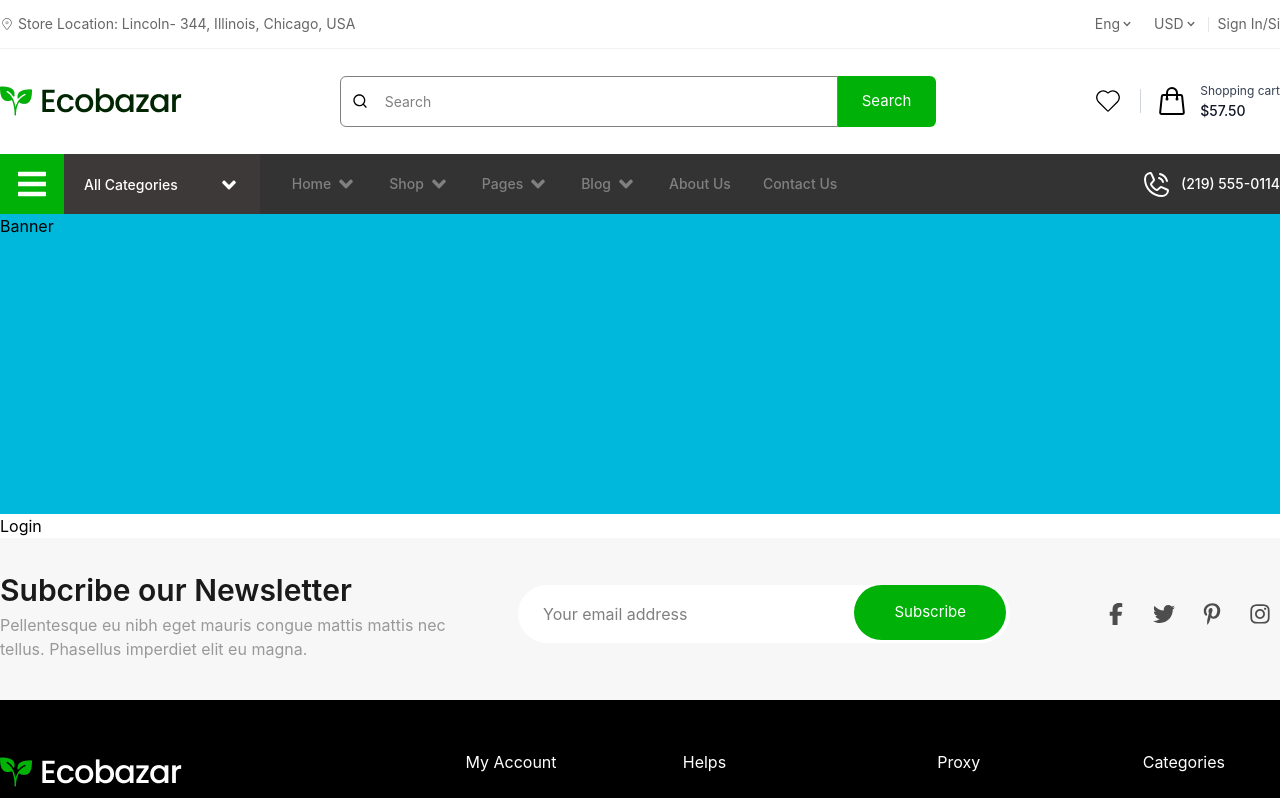
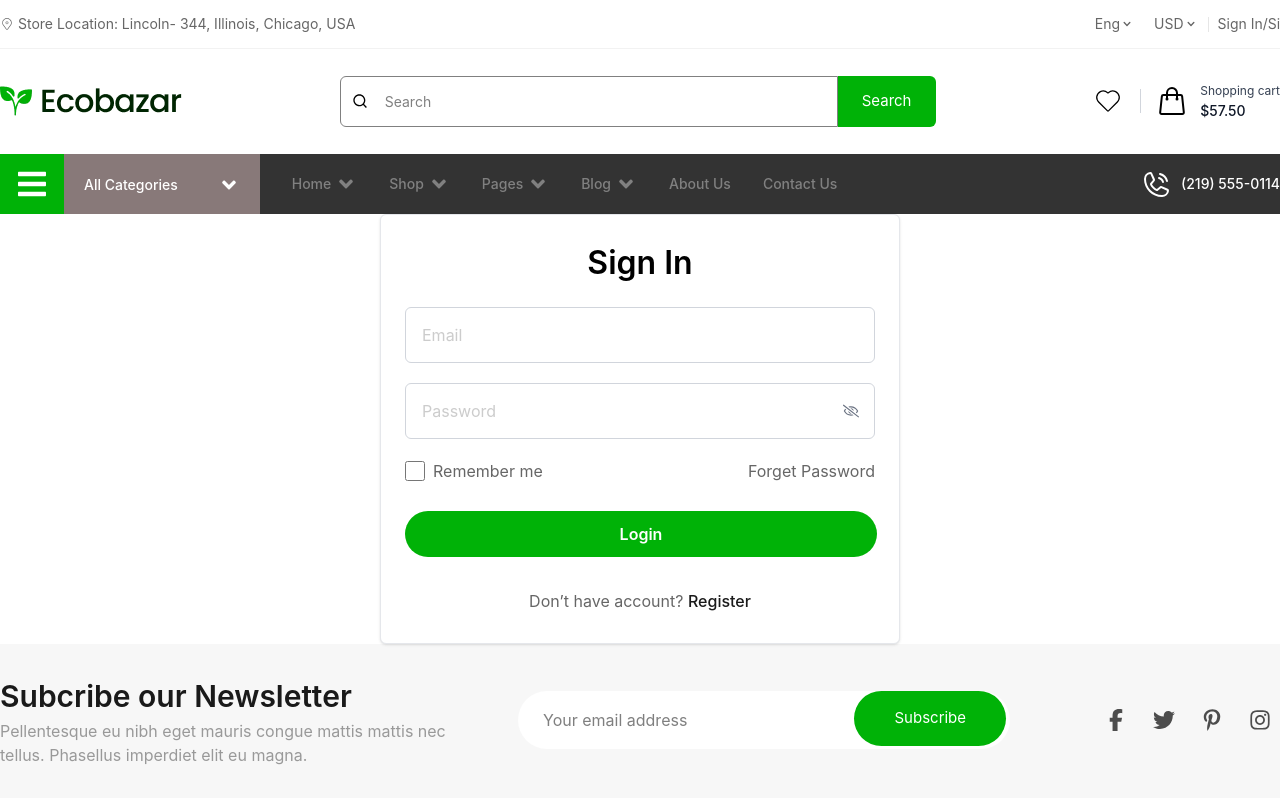
Before and after one commit to kawsereng/Ecobazar, a React (Vite) app: page /Login in a window 1280 px wide. Shown: the top 798 px of the page. Built offline with nearby package versions, Linux system fonts and the light colour scheme.

Commit message:
Sin in Sin Up Ui from Done

```diff
--- a/src/App.jsx
+++ b/src/App.jsx
@@ -2,6 +2,7 @@ import {Routes, Route } from "react-router";
 import  {Home}   from "./pages/Home";
 import {Registation} from "./pages/Registation"
 import {Login} from "./pages/Login"
+import {Forget}from "./pages/Forget"
 import  {MainLayout}  from "./Components/Layout/MainLayout";
 function App() {
 
@@ -12,6 +13,7 @@ function App() {
           <Route path="/" element={<Home />} />
           <Route path="/Login" element={<Login />} />
           <Route path="/Registation" element={<Registation />} />
+          <Route path="/Forget" element={<Forget />} />
         </Route>
       </Routes>
     </>
--- a/src/Components/HeadNav.jsx
+++ b/src/Components/HeadNav.jsx
@@ -48,7 +48,7 @@ let droptakaRef = useRef(null)
                     </div>
                   }
             </div>
-            <div className="flex items-center relative after:w-[1px] after:h-[15px] after:bg-[#E6E6E6] after:containt-[''] after:absolute after:top-[17px] after:left-[-10px] py-3.5"><Link to="/Registation">Sign In</Link> / <Link to="/Login">Sign Up</Link></div>
+            <div className="flex items-center relative after:w-[1px] after:h-[15px] after:bg-[#E6E6E6] after:containt-[''] after:absolute after:top-[17px] after:left-[-10px] py-3.5"><Link to="/Login">Sign In</Link> / <Link to="/Registation">Sign Up</Link></div>
           </div>
         </div>
 
--- a/src/Components/Layout/MainLayout.jsx
+++ b/src/Components/Layout/MainLayout.jsx
@@ -14,7 +14,7 @@ export const MainLayout = () => {
         <SearchBar/>
         <Navbar/>
 
-        <Banner/>
+        {/* <Banner/> */}
         <Outlet/>
         <FooterTop/>
         <Footer/>
--- a/src/Components/Layout/Navbar.jsx
+++ b/src/Components/Layout/Navbar.jsx
@@ -44,8 +44,8 @@ const[all,setAll]=useState(false)
                     className="text-white cursor-pointer"
                   />
                 </span>
-                <span className="text-white bg-[#3e3939] p-5 h-[60px]">
-                  <Link to="#" className="flex items-center gap-x-10"  onClick={() => setAll(!all)}>
+                <span className="text-white bg-[#887979] p-5 h-[60px]">
+                  <Link to="#" className="flex items-center gap-x-10 "  onClick={() => setAll(!all)}>
                     All Categories  <FaAngleDown size={22} />
                   </Link>
                 </span>
@@ -111,7 +111,7 @@ const[all,setAll]=useState(false)
 
   {/* CATEGORY DROPDOWN */}
         {all ?(
-                <div className="relative   w-[254px] bg-white ">
+                  <div className="relative    hover:opacity-100  w-[254px] bg-white ">
                     <ul className="text-black ">
 
                       <li className="flex items-center gap-2 p-4 hover:bg-green-500 hover:text-white cursor-pointer">
@@ -119,7 +119,7 @@ const[all,setAll]=useState(false)
                       </li>
 
                       <li className=" flex items-center gap-2 p-4 hover:bg-green-500 hover:text-white cursor-pointer">
-                     <FaBurger /> Vegetables
+                      <FaBurger className='text-[24px]'/> Vegetables
                       </li>
 
                       <li className="flex items-center gap-2 p-4 hover:bg-green-500 hover:text-white cursor-pointer">
@@ -127,7 +127,7 @@ const[all,setAll]=useState(false)
                       </li>
 
                       <li className="flex items-center gap-2 p-4 hover:bg-green-500 hover:text-white cursor-pointer">
-                     <GiChickenOven /> Chicken & Meat
+                      <GiChickenOven className='text-[24px]'/> Chicken & Meat
                       </li>
 
                       <li className="flex items-center gap-2 p-4 hover:bg-green-500 hover:text-white cursor-pointer">
@@ -159,14 +159,6 @@ const[all,setAll]=useState(false)
                     ) :("")}
           </Container>
         </div>
-
-
-
-
-
-
-
-
 
 
 
--- a/src/pages/Login.jsx
+++ b/src/pages/Login.jsx
@@ -1,7 +1,70 @@
-import React from 'react'
+import React, { useState } from 'react'
+import { Container } from '../Components/Layout/Container'
+import { FaEye } from "react-icons/fa";
+import { FaRegEyeSlash } from "react-icons/fa";
+import { Link } from 'react-router';
+export const Login = () => {
+const [showPassword, setShowPassword] = useState(false);
 
-export const Login = () => {
   return (
-    <div>Login</div>
+    <>
+    <Container>
+      <div className=" flex items-center justify-center ">
+      <div className="w-full max-w-[520px] h-[430px]  bg-white p-6 rounded-md shadow-sm border border-gray-200">
+
+        {/* Title */}
+        <h1 className="text-[32px] font-semibold font-pop text-center text-black mb-5">
+          Sign In
+        </h1>
+
+        {/* Email */}
+        <div className="mb-5">
+          <input
+            type="email"
+            placeholder="Email"
+            className="w-full h-[56px] text-[16px] text-[#999999] font-normal font-pop border border-gray-300 rounded-md px-4 text-lg outline-[#999999] "
+          />
+        </div>
+
+        {/* Password */}
+        <div className="mb-5 relative">
+          <input
+            type={showPassword ? "text" : "password"}
+            placeholder="Password"
+            className="w-full h-[56px] text-[16px] text-[#999999] font-normal font-pop border border border-gray-300 rounded-md px-4 pr-12 text-lg outline-[#999999] "
+          />
+          {
+            showPassword ?(<FaEye className="absolute right-4 top-1/2 -translate-y-1/2 text-gray-500 cursor-pointer" onClick={() => setShowPassword(false)}/>)
+            :
+            (<FaRegEyeSlash className='absolute right-4 top-1/2 -translate-y-1/2 text-gray-500 cursor-pointer' onClick={() => setShowPassword(true)}/>)
+          }
+        </div>
+
+        {/* Remember + Forget */}
+        <div className="flex items-center justify-between mb-7">
+          <label className="flex items-center gap-2 text-[#666666] font-pop text-[16px] cursor-pointer">
+            <input type="checkbox"  className='w-5 h-5'/>
+            Remember me
+          </label>
+
+          <Link className="text-[16px] text-[#666666] hover:to-blue-800 transition" to="/Forget">
+            Forget Password
+          </Link>
+        </div>
+
+        {/* Button */}
+        <button className="w-[472px] h-[46px] bg-[#00B207] hover:bg-green-600 transition text-white font-semibold rounded-full">
+          Login
+        </button>
+
+        {/* Register */}
+        <p className="text-center text-[#666666] text-[16px] font-pop mt-8">
+          Don’t have account? <Link className='font-medium text-4 font-pop text-[#1A1A1A]' to="/Registation">Register</Link>
+        </p>
+
+      </div>
+    </div>
+    </Container>
+    </>
   )
 }
--- a/src/pages/Registation.jsx
+++ b/src/pages/Registation.jsx
@@ -1,7 +1,87 @@
-import React from 'react'
+import React, { useState } from 'react'
+import { Container } from '../Components/Layout/Container'
+import { FaRegEyeSlash } from "react-icons/fa";
+import { FaEye } from "react-icons/fa";
+import { Link } from 'react-router';
+export const Registation = () => {
+  const [showPassword, setShowPassword] = useState(false);
+  const [pass,setPass] = useState(false)
 
-export const Registation = () => {
   return (
-    <div>Registation</div>
+    <>
+    <Container>
+      <div className=" flex items-center justify-center ">
+        <div className="w-full max-w-[520px] h-[500px] bg-white p-6 rounded-md shadow-sm border border-gray-200">
+
+            {/* Title */}
+        <h1 className="text-[32px] font-semibold font-pop text-center text-black mb-5">
+         Create Account
+        </h1>
+
+         {/* Email */}
+        <div className="mb-5">
+          <input
+            type="email"
+            placeholder="Email"
+            className="w-full h-[56px] text-[16px] text-[#999999] font-normal font-pop border border-gray-300 rounded-md px-4 text-lg outline-[#999999] "
+          />
+        </div>
+
+        {/* Password */}
+                <div className="mb-5 relative">
+                  <input
+                    type={ showPassword? "text" : "password" }
+                    placeholder="Password"
+                    className="w-full h-[56px] text-[16px] text-[#999999] font-normal font-pop border border border-gray-300 rounded-md px-4 pr-12 text-lg outline-[#999999] "
+                  />
+              {
+                 showPassword?(<FaEye className="absolute right-4 top-1/2 -translate-y-1/2 text-gray-500 cursor-pointer"  onClick={()=> setShowPassword(false)}/>)
+                :
+                (<FaRegEyeSlash className="absolute right-4 top-1/2 -translate-y-1/2 text-gray-500 cursor-pointer" onClick={()=> setShowPassword(true)}/>)
+              }
+
+
+                </div>
+
+                {/* Confirm Password */}
+                        <div className="mb-5 relative">
+                          <input
+                            type={pass ? "text" : "password" }
+                            placeholder="Confirm password"
+                            className="w-full h-[56px] text-[16px] text-[#999999] font-normal font-pop border border border-gray-300 rounded-md px-4 pr-12 text-lg outline-[#999999] "
+                          />
+                        {
+                           pass ? (<FaEye className="absolute right-4 top-1/2 -translate-y-1/2 text-gray-500 cursor-pointer"  onClick={() =>setPass (false)}/>)
+                          :
+                          ( <FaRegEyeSlash className="absolute right-4 top-1/2 -translate-y-1/2 text-gray-500 cursor-pointer" onClick={() => setPass(true)}/>)
+                        }
+
+
+                        </div>
+
+              <label className="flex items-center gap-2 text-[#666666] font-pop text-[16px] cursor-pointer">
+            <input type="checkbox"  className='w-5 h-5'/>
+            Accept all terms & Conditions
+          </label>
+
+
+          {/* Button */}
+        <button className="w-[472px] h-[46px] mt-5 bg-[#00B207] hover:bg-green-600 transition text-white font-semibold rounded-full">
+          Login
+        </button>
+
+                 {/* Register */}
+        <p className="text-center text-[#666666] text-[16px] font-pop mt-8">
+          Don’t have account? <Link className='font-medium text-4 font-pop text-[#1A1A1A]' to="/Login">Login</Link>
+        </p>
+
+
+
+
+
+        </div>
+      </div>
+    </Container>
+    </>
   )
 }
```
Lines whose indentation alone changed are shown as unchanged.
